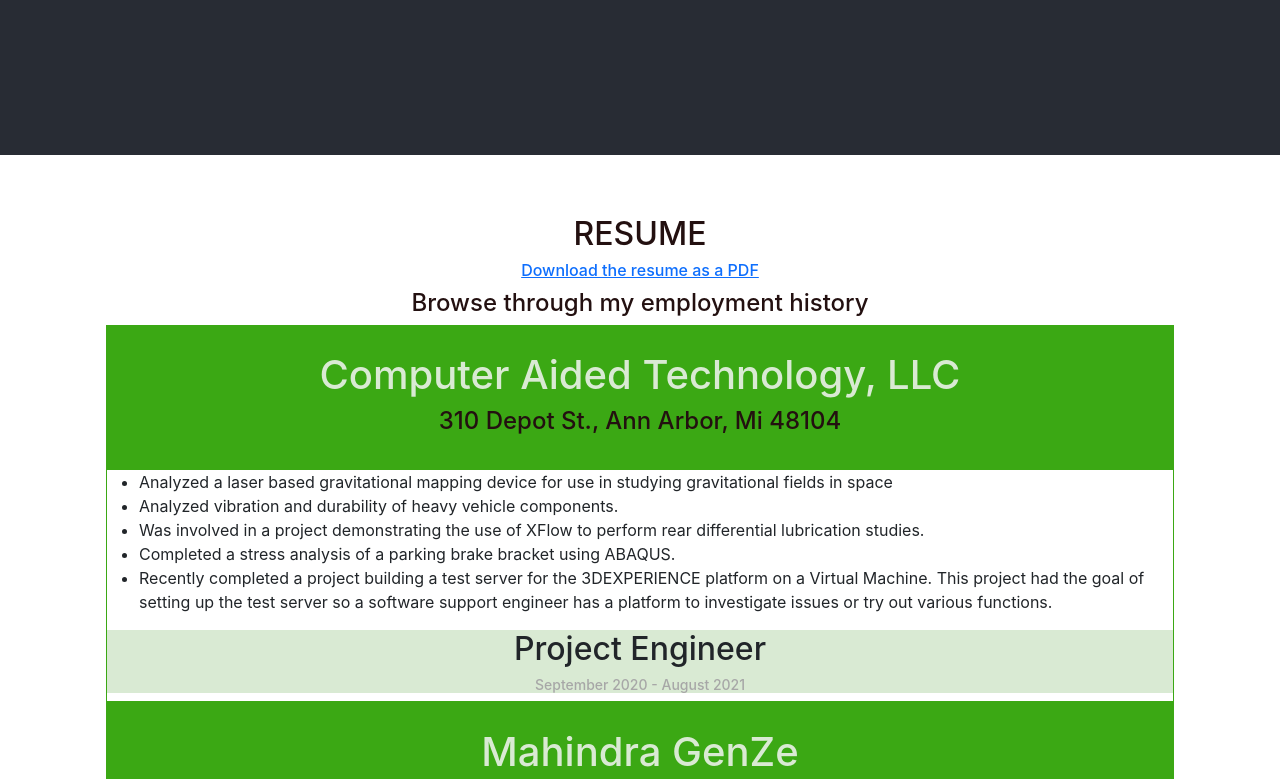
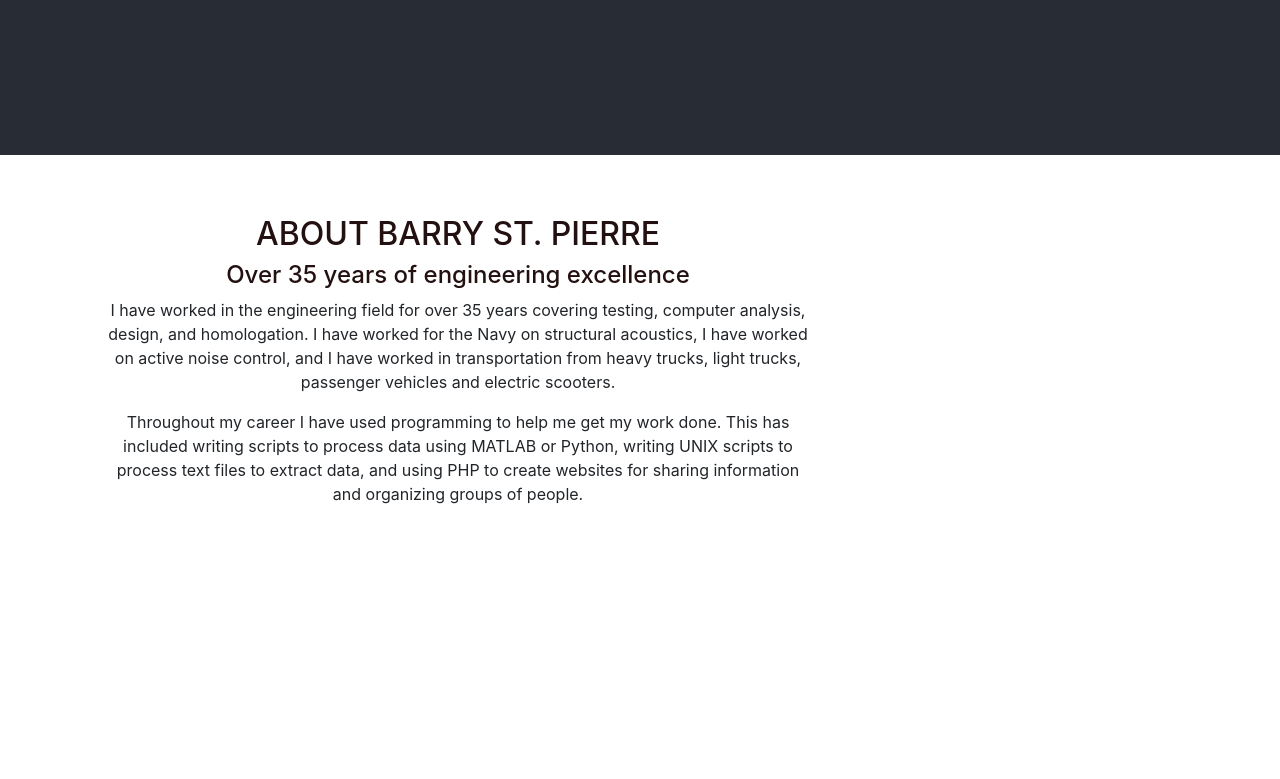
Before and after one commit to bdstpierre/react-portfolio, a React (Create React App) app: page / in a window 1280 px wide. Shown: the part 645-1424 px from the top of the page. After the commit the page ends 1227 px from the top, so only its background shows below. Built offline with nearby package versions, Linux system fonts and the light colour scheme.

Commit message:
About is working

```diff
--- a/src/App.js
+++ b/src/App.js
@@ -15,7 +15,7 @@ function App() {
         <Header />
       </header>
       <div className="container">
-        <Resume portfolio={portfolio} />
+        <About />
       </div>
     </div>
   );
--- a/src/components/About.js
+++ b/src/components/About.js
@@ -1,11 +1,26 @@
 import React from 'react';
 
 function About() {
-  const message = 'This is the About Component';
 
   return (
     <div className="container">
-      <h2>{message}</h2>
+          <div id="about" className="container-fluid">
+        <div className="row">
+            <div className="col-sm-8 text-left">
+                <h2>About Barry St. Pierre</h2>
+                <h4>Over 35 years of engineering excellence</h4>
+                <p>
+                    I have worked in the engineering field for over 35 years covering testing, computer analysis, design, and homologation.  I have worked for the Navy on structural acoustics, I have worked on active noise control, and I have worked in transportation from heavy trucks, light trucks, passenger vehicles and electric scooters.
+                </p>
+                <p>
+                    Throughout my career I have used programming to help me get my work done.  This has included writing scripts to process data using MATLAB or Python, writing UNIX scripts to process text files to extract data, and using PHP to create websites for sharing information and organizing groups of people.
+                </p>
+            </div>
+            <div className="col-sm-4">
+                <span className="glyphicon glyphicon-cog logo"></span>
+            </div>
+        </div>
+    </div>
     </div>
   );
 }
--- a/src/components/Resume.js
+++ b/src/components/Resume.js
@@ -17,7 +17,7 @@ function Resume(props) {
         <div className="row">
 
           <Work work={work} />
-          {/* <Education education={education} /> */}
+          <Education education={education} />
         </div>
       </div>
     </div>
```
